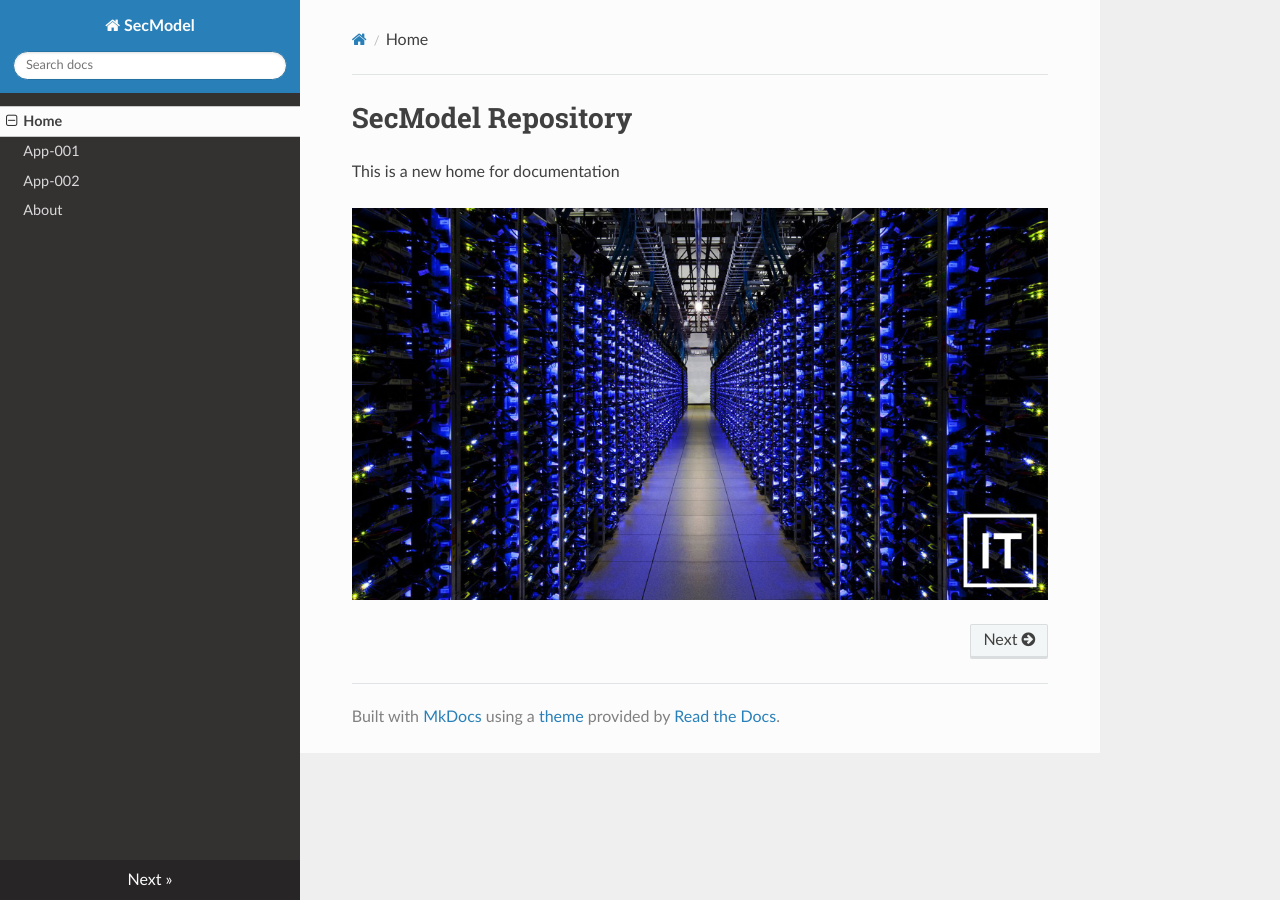
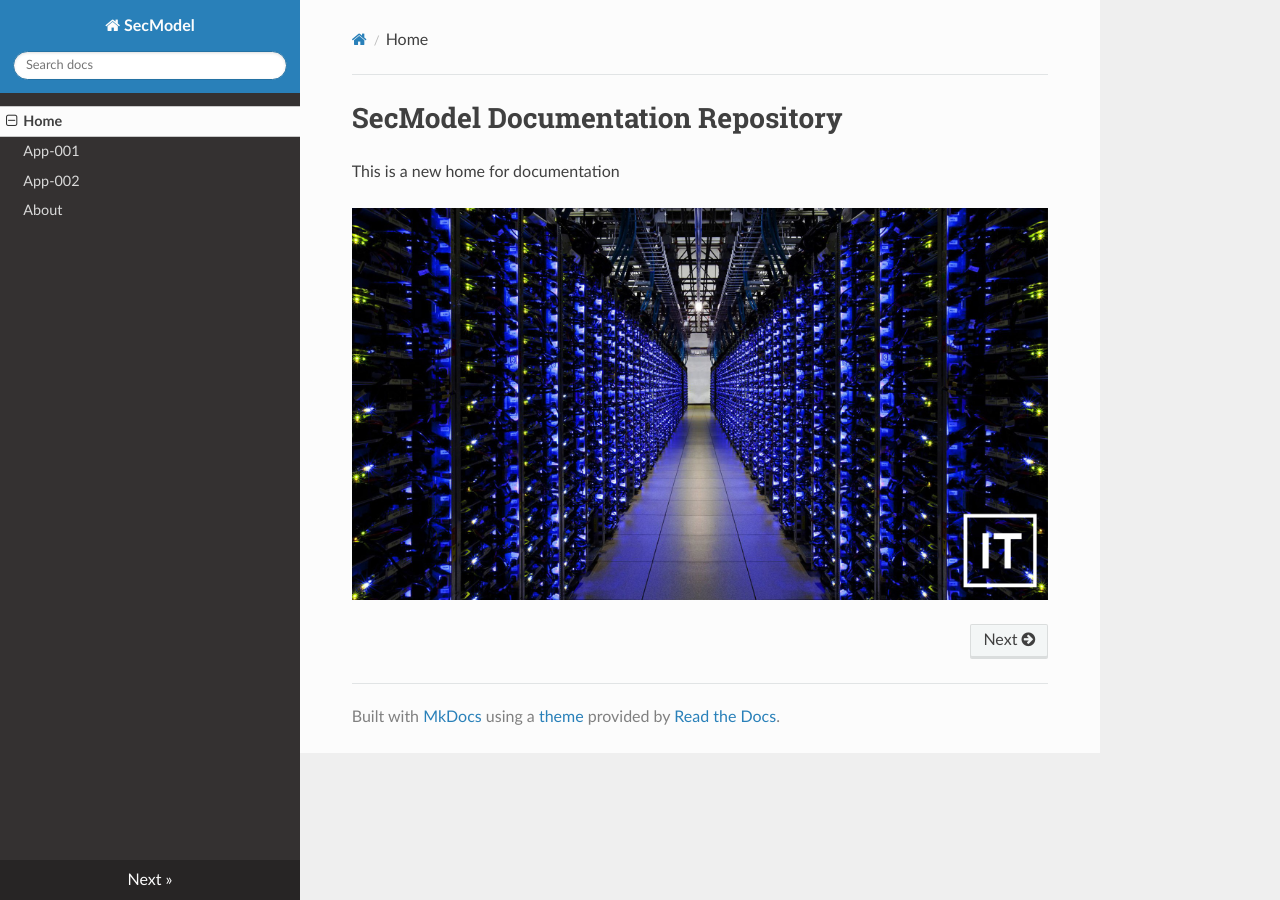
Before and after one commit to marlon-git/my-project, an MkDocs documentation site: the page built from docs/index.md, in a window 1280 px wide. Built offline with MkDocs 1.6.1, drawn with Linux system fonts in a browser that asks for light colours; nearby versions of some CDN libraries.

Commit message:
Update index description

```diff
--- a/docs/index.md
+++ b/docs/index.md
@@ -1,4 +1,4 @@
-# SecModel Repository
+# SecModel Documentation Repository
 
 This is a new home for documentation
 
```
